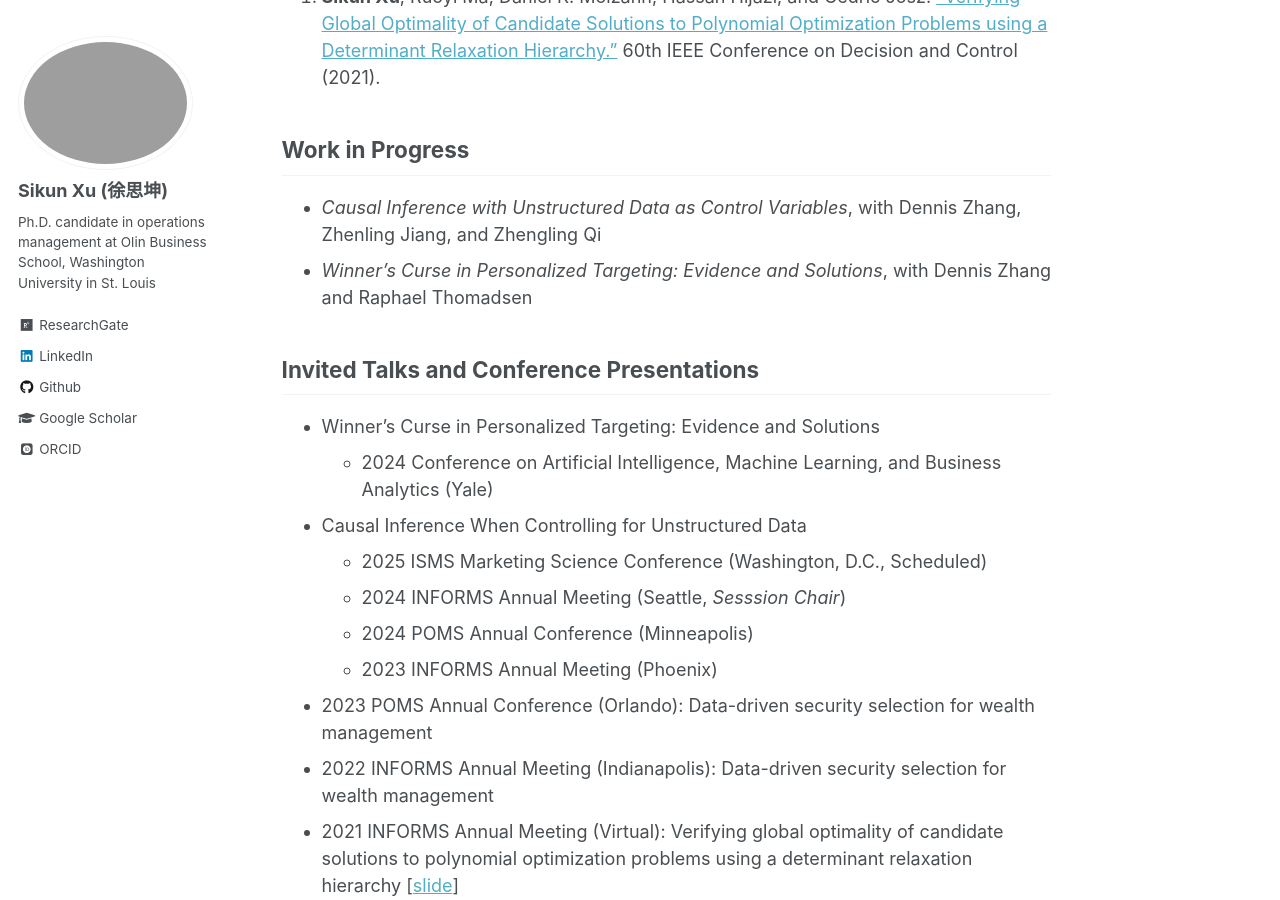
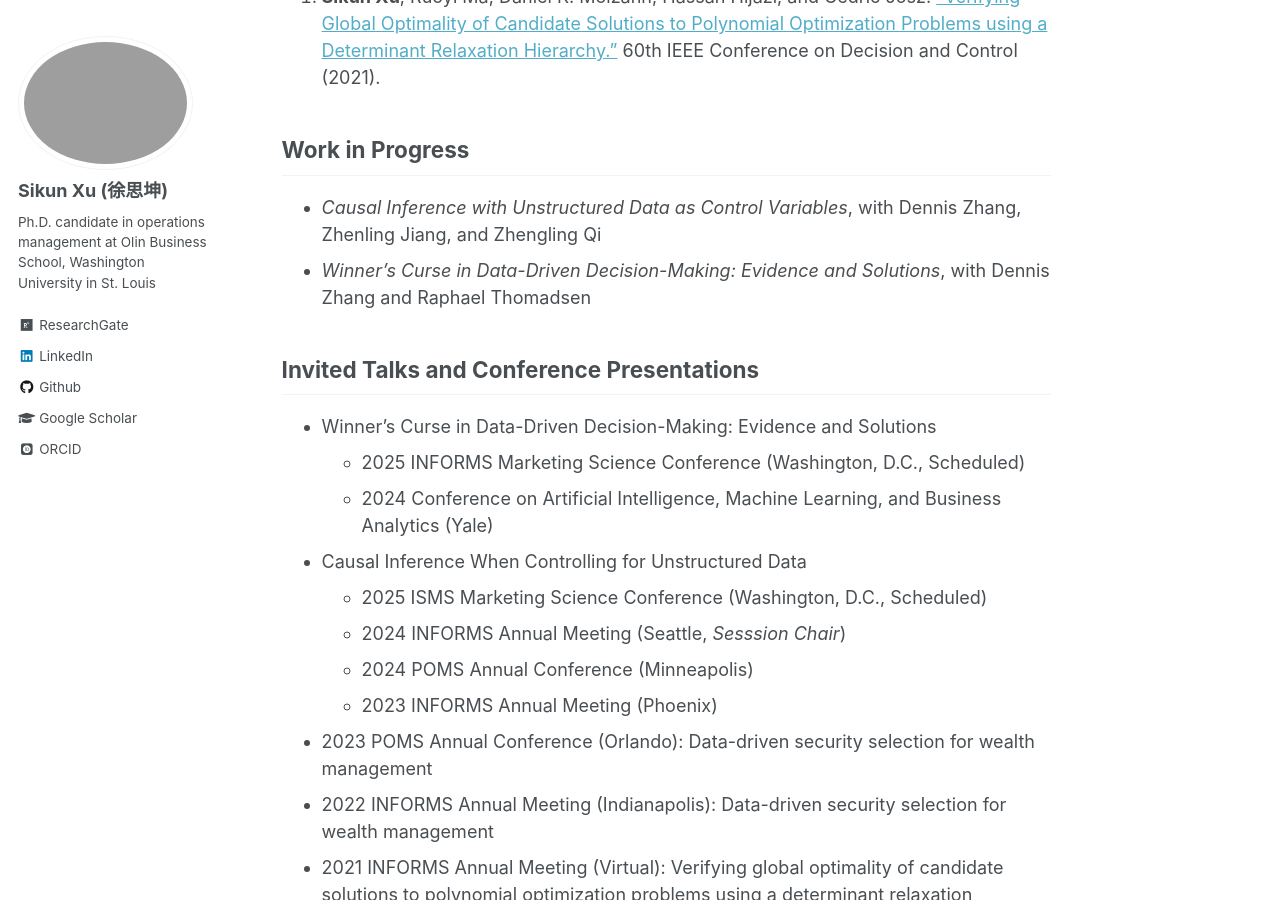
Before and after one commit to iamsikun/iamsikun.github.io, a Jekyll site: the page built from _pages/about.md, in a window 1280 px wide and 900 px high, scrolled down 898 px. Built offline with Jekyll 4.4.1, drawn with Linux system fonts in a browser that asks for light colours; some web fonts are replaced.

Commit message:
Update about.md

```diff
--- a/_pages/about.md
+++ b/_pages/about.md
@@ -30,10 +30,11 @@ I am a Ph.D. candidate in [Supply Chain, Operations, and Technology](https://oli
 
 ## Work in Progress
 * *Causal Inference with Unstructured Data as Control Variables*, with Dennis Zhang, Zhenling Jiang, and Zhengling Qi
-* *Winner's Curse in Personalized Targeting: Evidence and Solutions*, with Dennis Zhang and Raphael Thomadsen
+* *Winner's Curse in Data-Driven Decision-Making: Evidence and Solutions*, with Dennis Zhang and Raphael Thomadsen
 
 ## Invited Talks and Conference Presentations
-* Winner's Curse in Personalized Targeting: Evidence and Solutions
+* Winner's Curse in Data-Driven Decision-Making: Evidence and Solutions
+    * 2025 INFORMS Marketing Science Conference (Washington, D.C., Scheduled)
     * 2024 Conference on Artificial Intelligence, Machine Learning, and Business Analytics (Yale)
 
 * Causal Inference When Controlling for Unstructured Data
```
